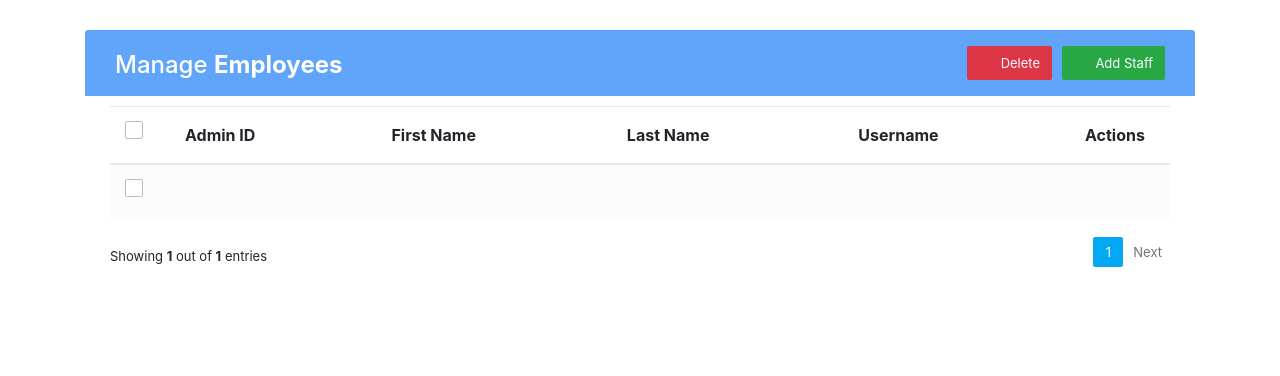
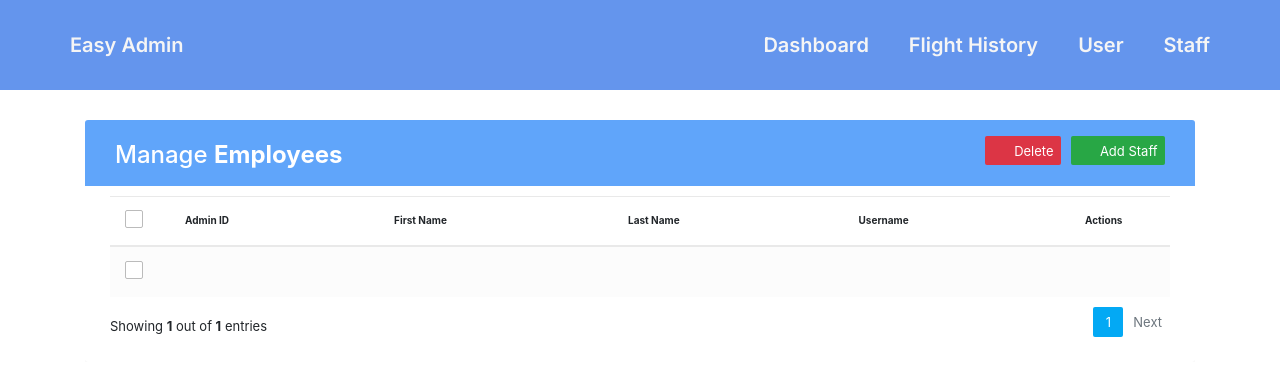
Before and after one commit to blckzr/EasyFly, a PHP site: page /staff.php in a window 1280 px wide. Shown: the top 376 px of the page. Run offline with PHP 8.4, Linux system fonts and the light colour scheme; tables that the repository leaves empty or names only in its code hold one stand-in row (values such as "Sample post"); data that the repository does not hold is empty.

Commit message:
Added Navbar to Staff

```diff
--- a/admin/staff.php
+++ b/admin/staff.php
@@ -31,6 +31,9 @@ $result = $stmt->fetchAll(PDO::FETCH_ASSOC);
   <link rel="stylesheet" href="../css/adminstaff.css">
   <link rel="stylesheet" href="https://stackpath.bootstrapcdn.com/bootstrap/4.5.0/css/bootstrap.min.css">
   <link rel="stylesheet" href="https://fonts.googleapis.com/icon?family=Material+Icons">
+  <link rel="stylesheet" href="../css/admin_navbar.css">
+  <link rel="stylesheet" href="../css/main.css">
+
   <script src="https://code.jquery.com/jquery-3.5.1.min.js"></script>
   <script src="https://cdn.jsdelivr.net/npm/popper.js@1.16.0/dist/umd/popper.min.js"></script>
   <script src="https://stackpath.bootstrapcdn.com/bootstrap/4.5.0/js/bootstrap.min.js"></script>
@@ -52,6 +55,16 @@ $result = $stmt->fetchAll(PDO::FETCH_ASSOC);
         </button>
       </div>
   <?php endif; ?>
+
+  <div id="nav-placeholder"></div>
+    <script>
+        fetch("../components/admin_navbar.html")
+            .then(response => response.text())
+            .then(data => {
+                document.getElementById("nav-placeholder").innerHTML = data;
+            });
+    </script>
+
   <div class="container-xl">
     <div class="table-responsive">
       <div class="table-wrapper">
--- a/components/admin_navbar.html
+++ b/components/admin_navbar.html
@@ -1,9 +1,9 @@
 <nav id="admin-navbar">
     <a href="#">Easy Admin</a>
     <div id="links">
-        <a href="#">Dashboard</a>
-        <a href="#">Flight History</a>
-        <a href="#">New Flight</a>
-        <a href="#">Manage</a>
+        <a href="../admin/dashboard.php">Dashboard</a>
+        <a href="../admin/flight_logs.html">Flight History</a>
+        <a href="#">User</a>
+        <a href="../admin/staff.php">Staff</a>
     </div>
 </nav>
```
Lines whose indentation alone changed are shown as unchanged.
